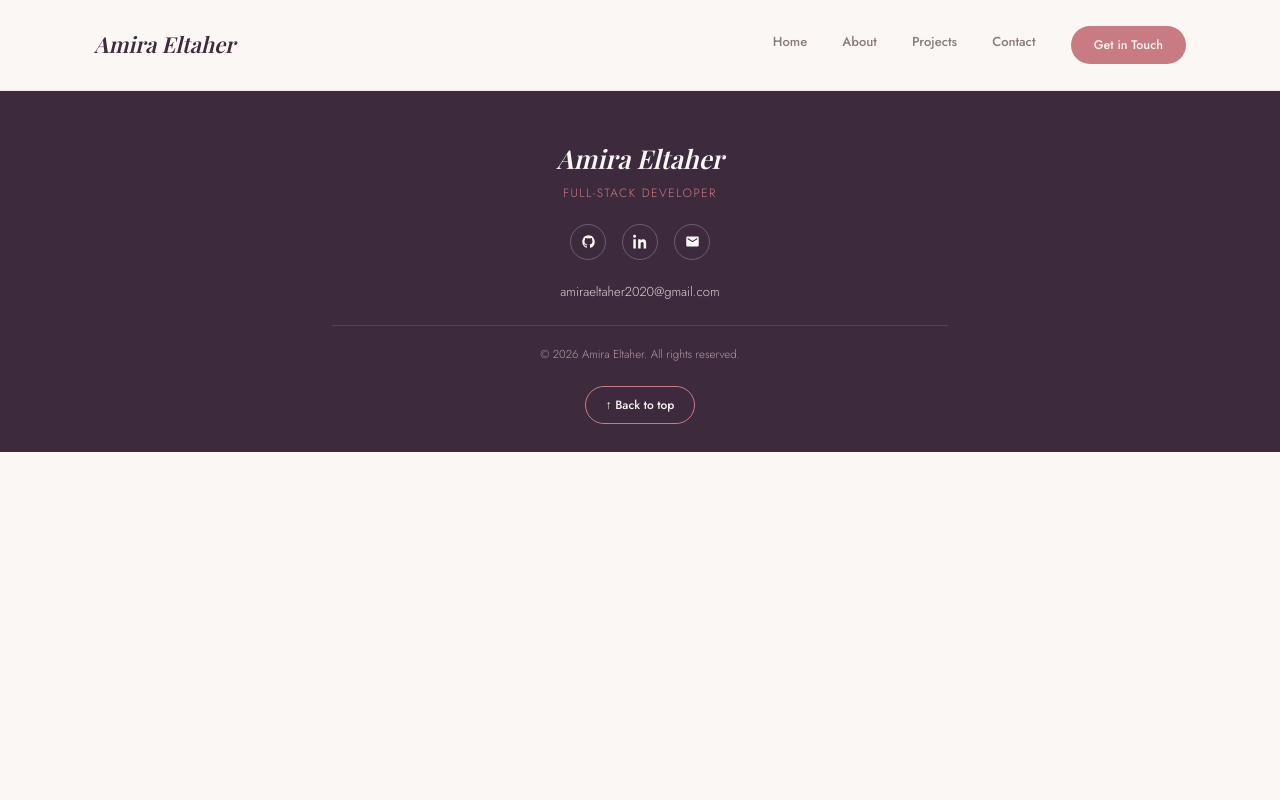
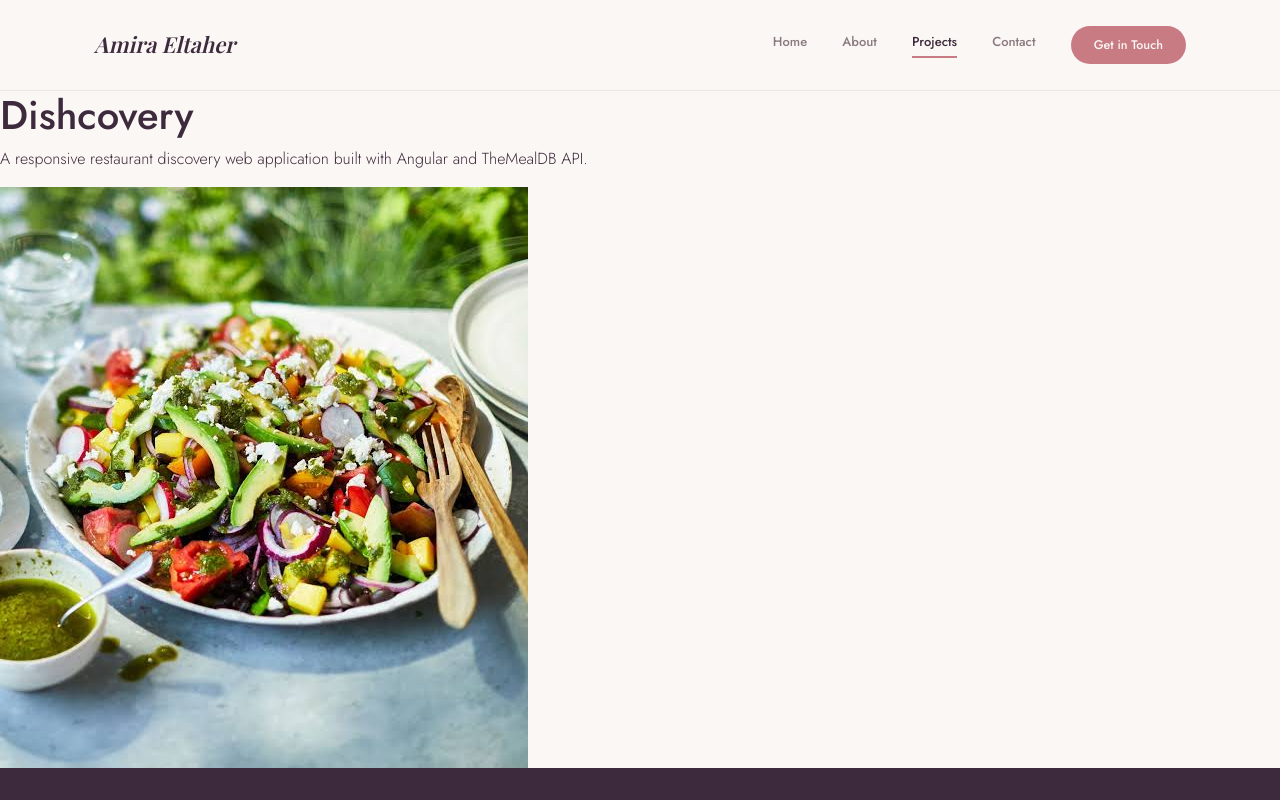
Before and after one commit to AmiraEltaher/Portfolio, an Angular app: page /projects/1 in a window 1280 px wide. Before the commit this address led to /. Shown: the top 800 px of the page. Built offline with nearby package versions, Linux system fonts and the light colour scheme.

Commit message:
Implement project details component

```diff
--- /dev/null
+++ b/src/app/pages/project-details/project-details.component.html
@@ -0,0 +1,5 @@
+<div *ngIf="selectedProject ">
+  <h1>{{selectedProject.title}}</h1>
+  <p>{{selectedProject.description}}</p>
+  <img [src]="selectedProject.image" alt="">
+</div>
--- /dev/null
+++ b/src/app/pages/project-details/project-details.component.ts
@@ -0,0 +1,55 @@
+import { Component } from '@angular/core';
+import { ActivatedRoute } from '@angular/router';
+import { Project } from '../../models/project';
+import { NgIf } from '@angular/common';
+
+@Component({
+  selector: 'app-project-details',
+  standalone: true,
+  imports: [NgIf],
+  templateUrl: './project-details.component.html',
+  styleUrl: './project-details.component.scss',
+})
+export class ProjectDetailsComponent {
+  selectedProject = {} as Project | undefined;
+  id: string | null = ''; // I can't define id as string only, as params.get() returns string or null if there is no id
+
+  projects: Project[] = [
+    {
+      id: 1,
+      title: 'Dishcovery',
+      description:
+        'A responsive restaurant discovery web application built with Angular and TheMealDB API.',
+      technologies: ['Angular', 'TypeScript', 'bootstrap'],
+      image: 'assets/dishcovery.jpg',
+      githubLink: 'https://github.com/AmiraEltaher/Dishcovery',
+    },
+    {
+      id: 2,
+      title: 'Car Rent Agent',
+      description:
+        'A car rental management system developed with Laravel for booking and vehicle management.',
+      technologies: ['Laravel'],
+      image: 'assets/car.webp',
+      githubLink:
+        'https://github.com/AmiraEltaher/UN-level-2-Laravel-final-project',
+    },
+  ];
+
+  public constructor(private activatedRoute: ActivatedRoute) {}
+
+  ngOnInit() {
+    // this.activatedRoute.params.subscribe(params => {
+    //   console.log(params['id']);
+    // });
+    /*
+    using paramMap is more professional
+   */
+    this.activatedRoute.paramMap.subscribe((params) => {
+      this.id = params.get('id');
+      this.selectedProject = this.projects.find((p) => p.id === Number(this.id));
+    });
+
+    // console.log(selectedProject);
+  }
+}
```
Also changed, not shown: src/app/app.routes.ts (+7 -0 lines), src/app/pages/project-details/project-details.component.scss (added), 1 other file (tests, documents, lock files or other folders).
